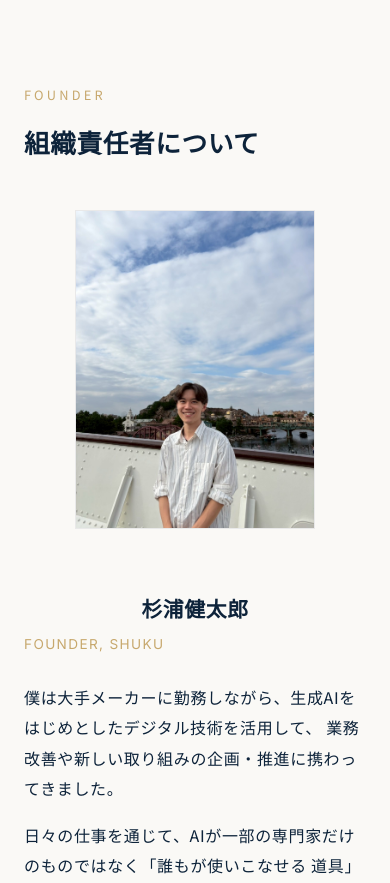
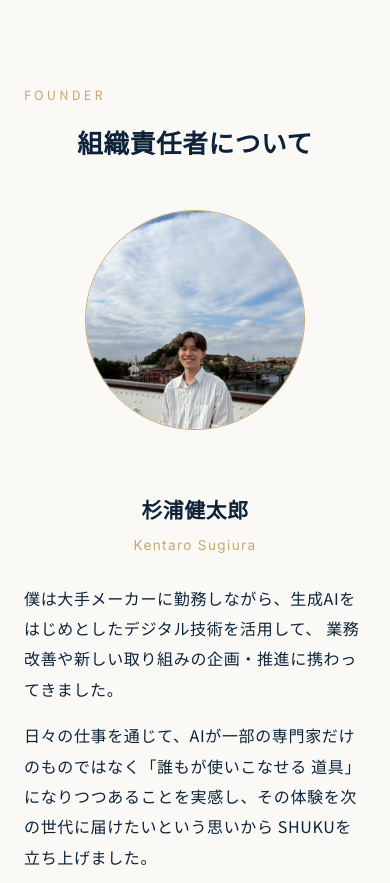
Before and after one commit to shuku-inc/shuku-inc.github.io, a plain HTML site: page about/index.html in a window 390 px wide. Shown: the part 1180-2063 px from the top of the page. Drawn offline with Linux system fonts and the light colour scheme.

Commit message:
style: 組織責任者セクションの見出し中央揃え・氏名アルファベット表記・写真の円形トリミングに変更

```diff
--- a/about/index.html
+++ b/about/index.html
@@ -65,8 +65,8 @@
     <section class="section">
       <div class="container">
         <div class="reveal" style="max-width: 780px; margin: 0 auto;">
-          <span class="section-eyebrow">FOUNDER</span>
-          <h2 class="section-title">組織責任者について</h2>
+          <span class="section-eyebrow text-center">FOUNDER</span>
+          <h2 class="section-title text-center">組織責任者について</h2>
 
           <div class="profile">
             <div class="profile__photo">
@@ -74,7 +74,7 @@
             </div>
             <div>
               <h3 class="profile__name">杉浦健太郎</h3>
-              <p class="profile__role en">FOUNDER, SHUKU</p>
+              <p class="profile__role en">Kentaro Sugiura</p>
               <div class="profile__bio">
                 <p>
                   僕は大手メーカーに勤務しながら、生成AIをはじめとしたデジタル技術を活用して、
--- a/css/style.css
+++ b/css/style.css
@@ -558,13 +558,18 @@
 }
 
 .profile__photo {
-  border: 1px solid var(--color-gray);
+  width: 220px;
+  height: 220px;
+  margin: 0 auto;
+  border: 1px solid var(--color-gold);
+  border-radius: 50%;
   overflow: hidden;
 }
 
 .profile__photo img {
   width: 100%;
-  height: auto;
+  height: 100%;
+  object-fit: cover;
 }
 
 .profile__name {
@@ -741,12 +746,11 @@
     grid-template-columns: 1fr;
   }
 
-  .profile__photo {
-    max-width: 240px;
-    margin: 0 auto;
+  .profile__name {
+    text-align: center;
   }
 
-  .profile__name {
+  .profile__role {
     text-align: center;
   }
 }
```
